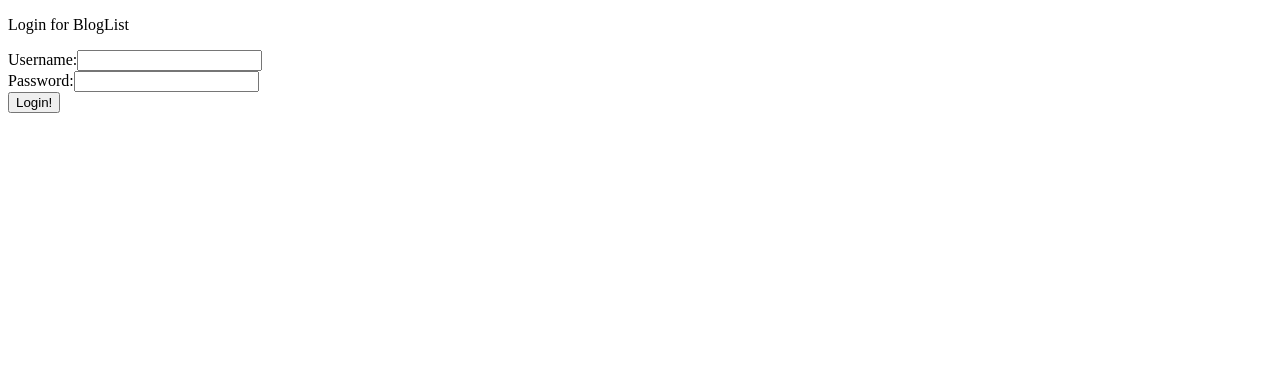
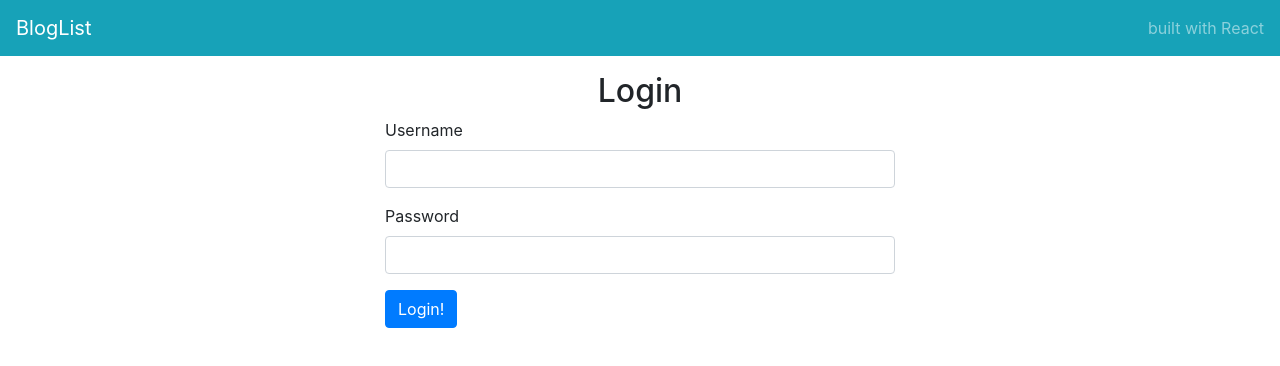
Before and after one commit to cvssea/bloglist-react, a React (Create React App) app: page / in a window 1280 px wide. Shown: the top 366 px of the page. Built offline with nearby package versions, Linux system fonts and the light colour scheme.

Commit message:
basic bootstrap styling

```diff
--- a/public/index.html
+++ b/public/index.html
@@ -7,6 +7,12 @@
   <meta name="viewport" content="width=device-width, initial-scale=1" />
   <meta name="theme-color" content="#000000" />
   <link rel="manifest" href="%PUBLIC_URL%/manifest.json" />
+  <link
+    rel="stylesheet"
+    href="https://stackpath.bootstrapcdn.com/bootstrap/4.3.1/css/bootstrap.min.css"
+    integrity="sha384-ggOyR0iXCbMQv3Xipma34MD+dH/1fQ784/j6cY/iJTQUOhcWr7x9JvoRxT2MZw1T"
+    crossorigin="anonymous"
+  >
   <title>Blog List</title>
 </head>
 
--- a/src/App.js
+++ b/src/App.js
@@ -1,4 +1,5 @@
 import React, { useState, useEffect } from 'react';
+import Header from './components/Header';
 import Notification from './components/Notification';
 import LoginForm from './components/LoginForm';
 import Blogs from './components/Blogs';
@@ -50,6 +51,8 @@ const App = () => {
 
   return (
     <>
+      <Header />
+      <div className="container">
         { user
           ? (
             <Blogs setMessage={setMessage}>
@@ -79,6 +82,7 @@ const App = () => {
             </>
           )
         }
+      </div>
     </>
   );
 };
--- a/src/components/Blog.js
+++ b/src/components/Blog.js
@@ -1,10 +1,36 @@
 import React from 'react';
 
-const Blog = ({ title, author }) => (
-  <div>
-    {title}
-    {' '}
-    {author}
+const Blog = ({
+  title,
+  author,
+  url,
+  likes,
+  user: { username },
+}) => (
+  <div className="container">
+    <div className="row border rounded my-4 p-2">
+      <div className="col-md-9">
+        <h4>{title}</h4>
+        <p>{url}</p>
+        <p>
+          user:
+          {' '}
+          {username}
+        </p>
+      </div>
+      <div className="col-md-3">
+        <p>
+          Likes:
+          {' '}
+          {likes}
+        </p>
+        <p>
+          By:
+          {' '}
+          {author}
+        </p>
+      </div>
+    </div>
   </div>
 );
 
--- a/src/components/BlogForm.js
+++ b/src/components/BlogForm.js
@@ -32,40 +32,42 @@ const BlogForm = ({ renderBlogs, setMessage }) => {
     <div>
       <h3>Add new Blog</h3>
       <form onSubmit={handleSubmit}>
-        <div>
-          <label htmlFor="title">
+        <div className="form-group">
           Title:
           <input
+            className="form-control"
             type="text"
             name="title"
             value={blog.title}
             onChange={handleChange}
           />
-          </label>
         </div>
-        <div>
-          <label htmlFor="author">
+        <div className="form-group">
           Author:
           <input
+            className="form-control"
             type="text"
             name="author"
             value={blog.author}
             onChange={handleChange}
           />
-          </label>
         </div>
-        <div>
-          <label htmlFor="url">
+        <div className="form-group">
           url:
           <input
+            className="form-control"
             type="text"
             name="url"
             value={blog.url}
             onChange={handleChange}
           />
-          </label>
         </div>
-        <button type="submit">create</button>
+        <button
+          className="btn btn-primary"
+          type="submit"
+        >
+          Create
+        </button>
       </form>
     </div>
   );
--- /dev/null
+++ b/src/components/Header.js
@@ -0,0 +1,12 @@
+import React from 'react';
+
+const Header = () => (
+  <header>
+    <nav className="navbar navbar-dark bg-info">
+      <a href="/" className="navbar-brand">BlogList</a>
+      <span className="navbar-text">built with React</span>
+    </nav>
+  </header>
+);
+
+export default Header;
--- /dev/null
+++ b/src/components/InputGroup.js
@@ -0,0 +1,37 @@
+import React from 'react';
+import PropTypes from 'prop-types';
+
+const InputGroup = ({
+  label,
+  type,
+  name,
+  value,
+  onChange,
+}) => (
+  <div className="form-group">
+    <label htmlFor={name}>{label}</label>
+    <input
+      type={type}
+      id={name}
+      className="form-control"
+      name={name}
+      value={value}
+      onChange={onChange}
+    />
+  </div>
+);
+
+InputGroup.defaultProps = {
+  type: 'text',
+  label: '',
+};
+
+InputGroup.propTypes = {
+  type: PropTypes.string,
+  label: PropTypes.string,
+  name: PropTypes.string.isRequired,
+  value: PropTypes.string.isRequired,
+  onChange: PropTypes.func.isRequired,
+};
+
+export default InputGroup;
--- a/src/components/LoginForm.js
+++ b/src/components/LoginForm.js
@@ -1,37 +1,36 @@
 import React from 'react';
 import PropTypes from 'prop-types';
+import InputGroup from './InputGroup';
 
 const LoginForm = ({
   handleSubmit,
   handleChange,
   credentials: { username, password },
 }) => (
-  <form onSubmit={handleSubmit}>
-    <p>Login for BlogList</p>
-    <div>
-      <label htmlFor="username">
-        Username:
-        <input
-          type="text"
+  <div className="container d-flex justify-content-center">
+    <form className="col-sm-8 col-md-6" onSubmit={handleSubmit}>
+      <h2 className="text-center mt-3">Login</h2>
+      <InputGroup
+        label="Username"
         name="username"
         value={username}
         onChange={handleChange}
       />
-      </label>
-    </div>
-    <div>
-      <label htmlFor="password">
-        Password:
-        <input
+      <InputGroup
         type="password"
+        label="Password"
         name="password"
         value={password}
         onChange={handleChange}
       />
-      </label>
+      <button
+        className="btn btn-primary"
+        type="submit"
+      >
+        Login!
+      </button>
+    </form>
   </div>
-    <button type="submit">Login!</button>
-  </form>
 );
 
 LoginForm.propTypes = {
```
Also changed, not shown: .eslintrc.js. Lines whose indentation alone changed are shown as unchanged.
